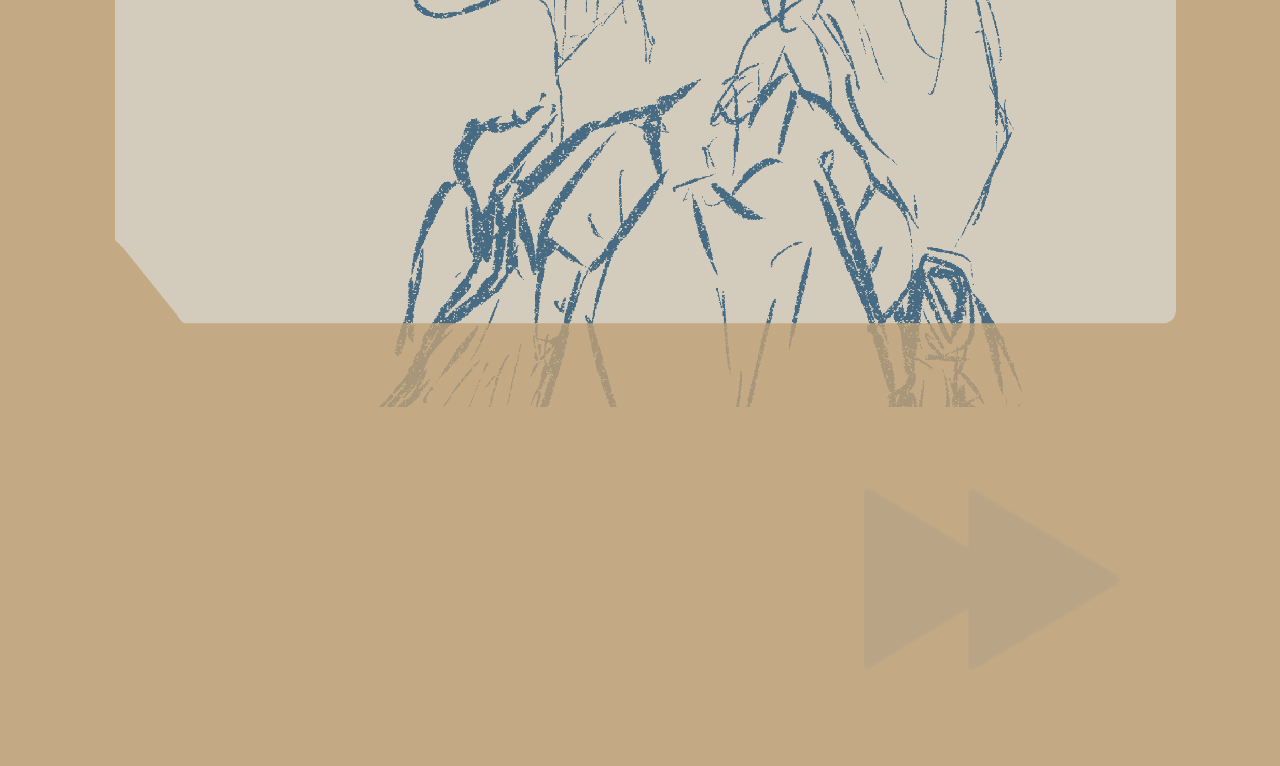
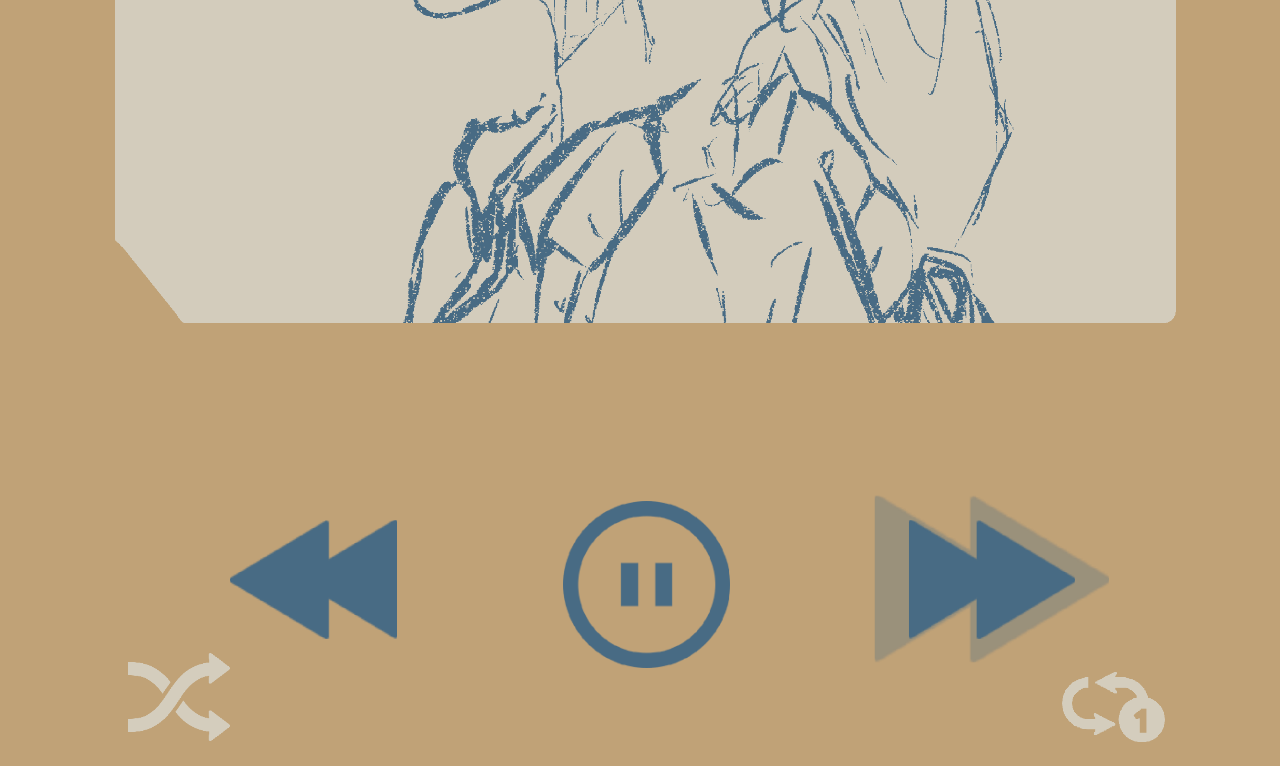
Before and after one commit to tacotaco0808/sokatsu_tokusetsu_site, a React (Vite) app: page / in a window 1280 px wide. Shown: the part 1071-1837 px from the top of the page. Built offline with nearby package versions, Linux system fonts and the light colour scheme.

Commit message:
レスポンシブを解除

```diff
--- a/src/pages/Home.module.scss
+++ b/src/pages/Home.module.scss
@@ -24,7 +24,6 @@ body {
     z-index: -1; // 背景画像を背面に配置
   }
   .poster_wrapper {
-    opacity: 0.8; // 透過度を設定
     position: relative;
     width: 100%;
     aspect-ratio: 100/148;
@@ -72,20 +71,27 @@ body {
     width: 13%;
     right: 16%;
   }
-  // ビューポートの高さが800px以上の場合
-  @media (min-height: 700px) {
-    .prev_button,
-    .next_button,
-    .stop_button {
-      top: 98%; // 例として少し下に配置
-    }
+}
+//   // ビューポートの高さが800px以上の場合
+//   @media (min-height: 700px) {
+//     .prev_button,
+//     .next_button,
+//     .stop_button {
+//       top: 98%; // 例として少し下に配置
+//     }
 
-    .stop_button {
-      top: 97%; // stop_buttonだけ別に調整も可能
-    }
-    .shuffle,
-    .repeat {
-      top: 110%;
-    }
-  }
-}
+//     .stop_button {
+//       top: 97%; // stop_buttonだけ別に調整も可能
+//     }
+//     .shuffle,
+//     .repeat {
+//       top: 110%;
+//     }
+//     .next_button_animation {
+//       position: absolute;
+//       top: 98%;
+//       width: 13%;
+//       right: 16%;
+//     }
+//   }
+// }
```
